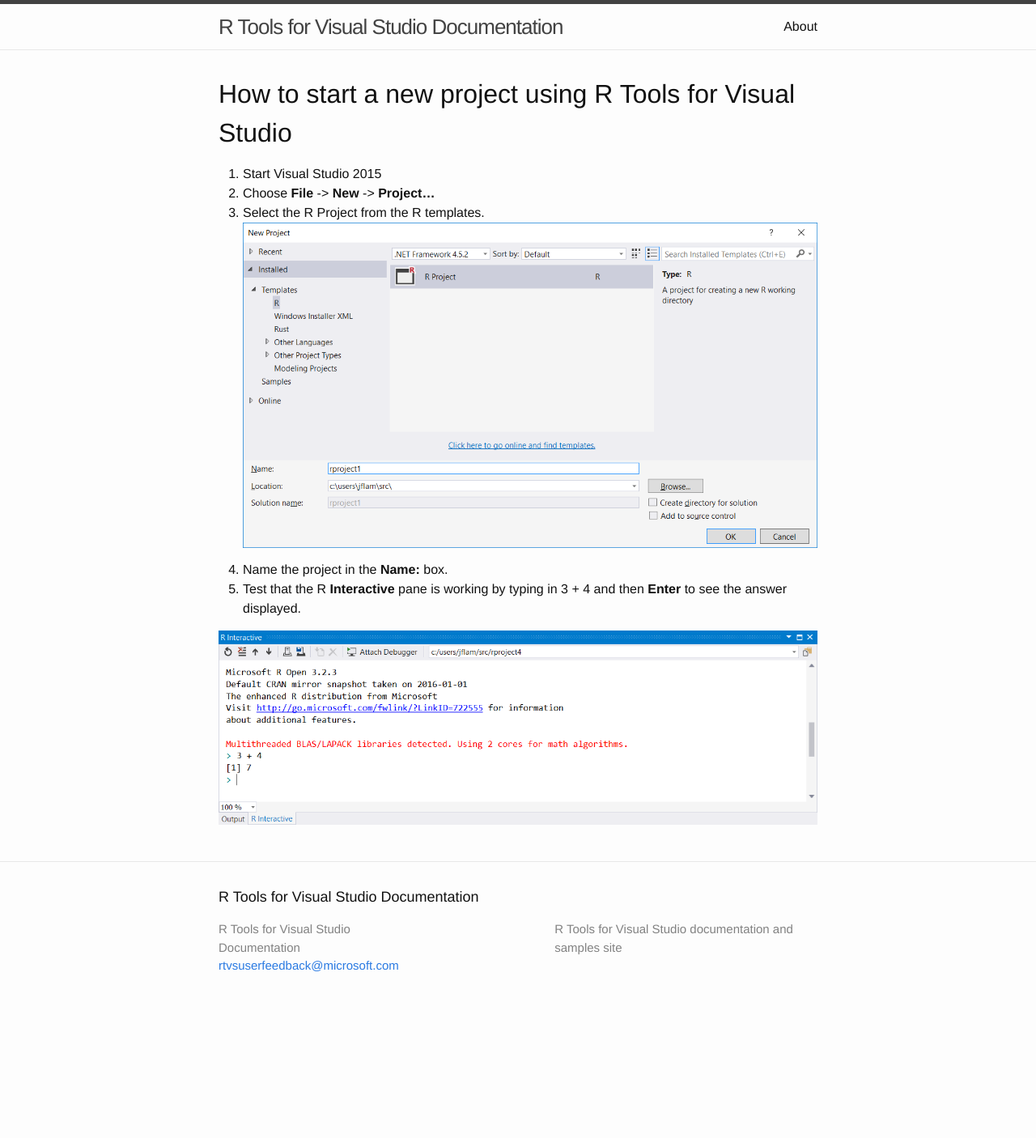
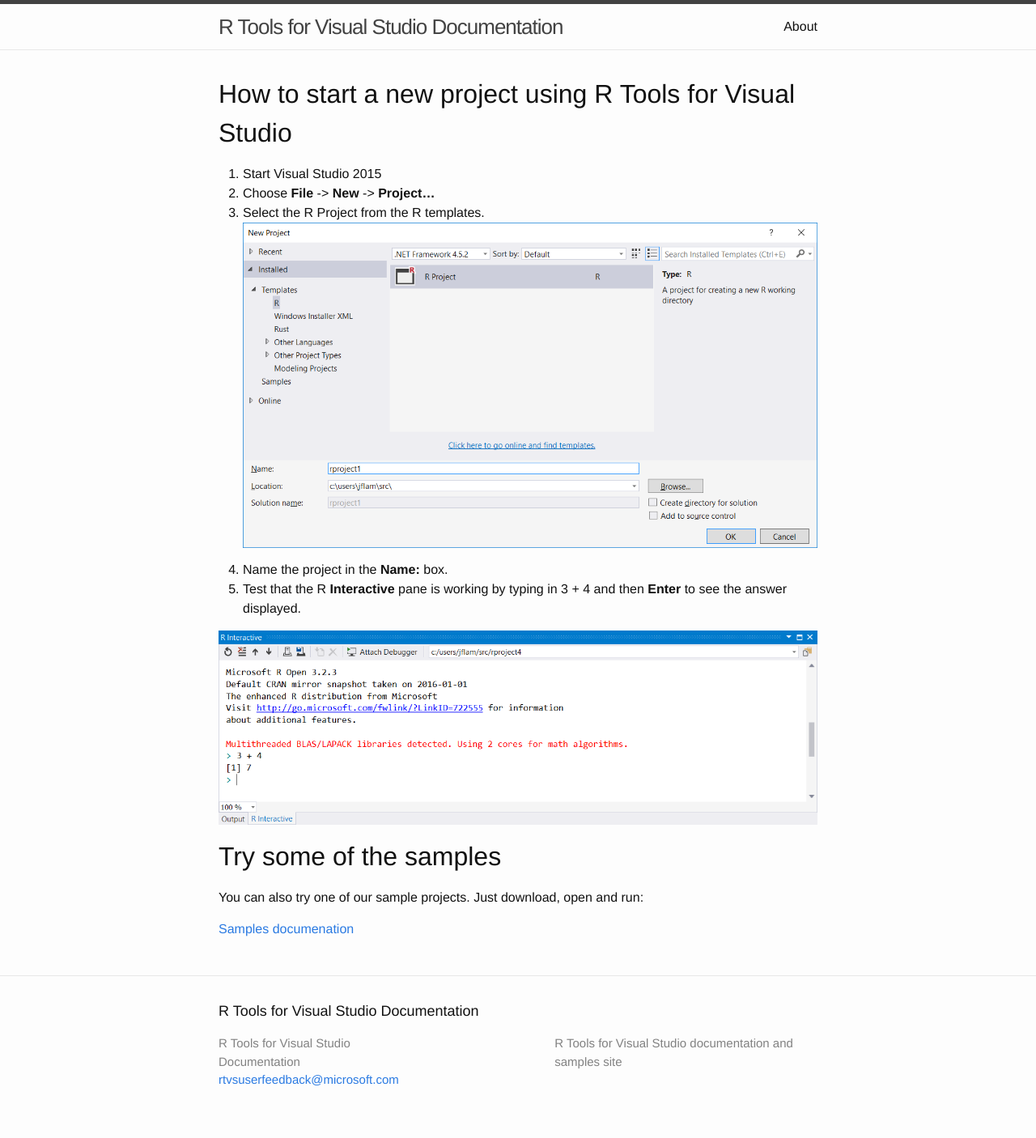
Before and after one commit to microsoft/RTVS-docs, a Jekyll site: the page built from start-project.md, in a window 1280 px wide. Shown: the whole page at 81% size. Built offline with Jekyll 4.4.1, drawn with Linux system fonts in a browser that asks for light colours; before the commit the page ends 1265 px from its top, so only the background shows below that.

Commit message:
added link to samples

```diff
--- a/start-project.md
+++ b/start-project.md
@@ -14,3 +14,10 @@
    **Enter** to see the answer displayed.
 
 ![](./media/RTVS-OpenProject-Test.PNG)
+
+
+# Try some of the samples
+
+You can also try one of our sample projects.  Just download, open and run:
+
+[Samples documenation](samples.html)
```
